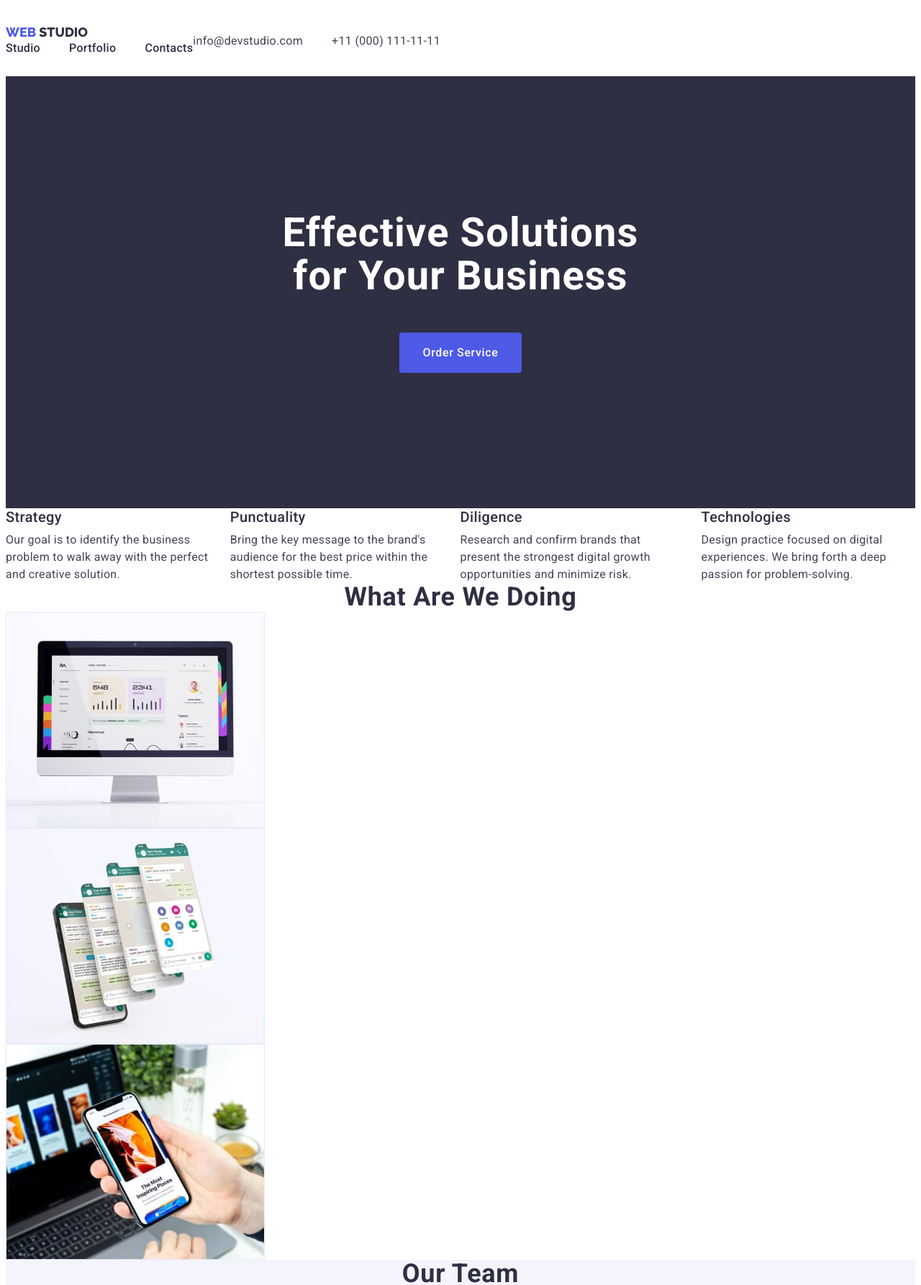
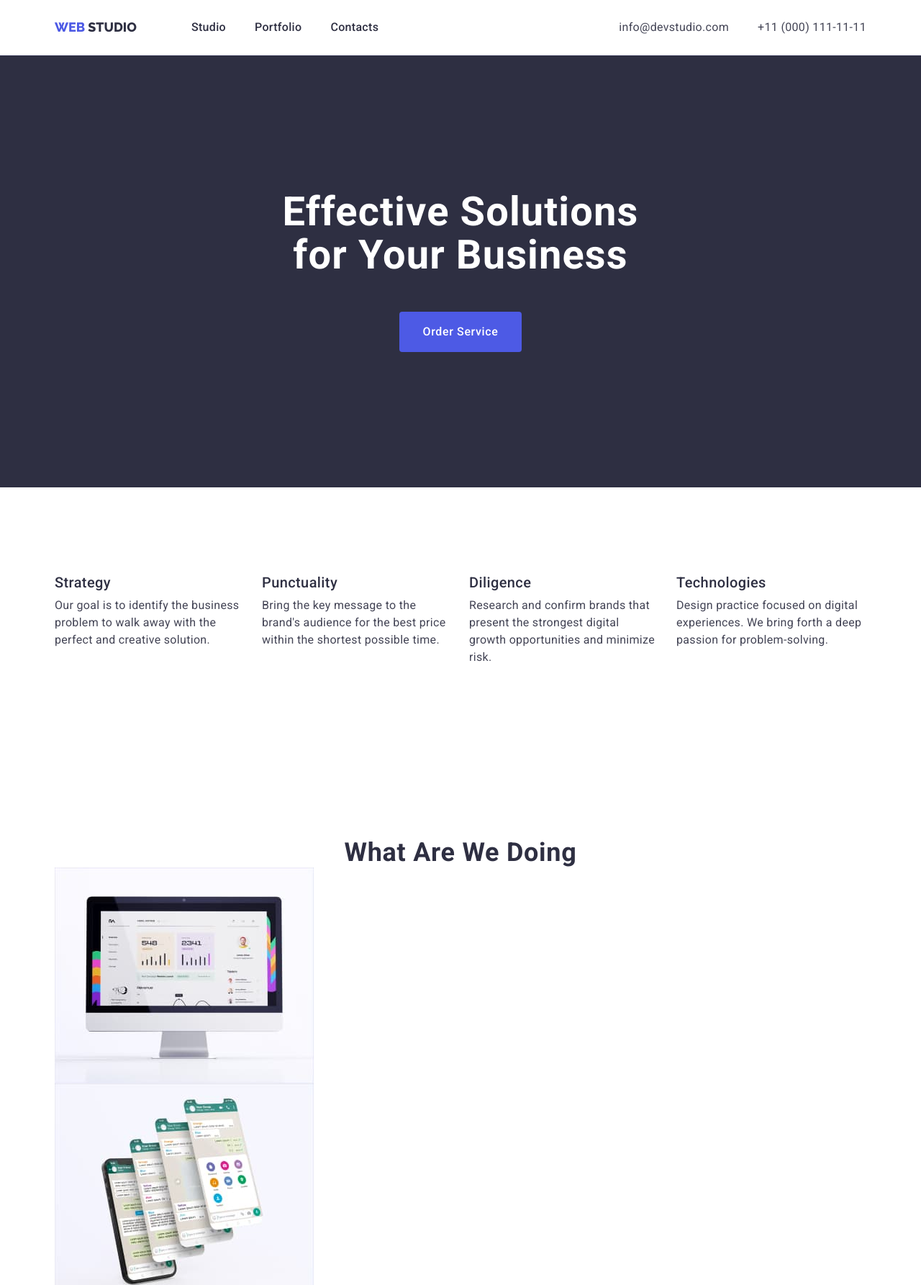
Before and after one commit to Gapach/goit-markup-hw-03, a plain HTML site: page index.html in a window 1280 px wide. Shown: the top 1785 px of the page at 72% size. Drawn offline with nearby package versions, Linux system fonts and the light colour scheme.

Commit message:
Update index.html

```diff
--- a/index.html
+++ b/index.html
@@ -8,12 +8,14 @@
     <link rel="preconnect" href="https://fonts.googleapis.com">
     <link rel="preconnect" href="https://fonts.gstatic.com" crossorigin>
     <link href="https://fonts.googleapis.com/css2?family=Raleway:wght@800&family=Roboto:wght@400;500;700&display=swap" rel="stylesheet">
+    <link rel="stylesheet" href="https://cdnjs.cloudflare.com/ajax/libs/modern-normalize/1.1.0/modern-normalize.min.css">
     <link rel="stylesheet" href="./css/styles.css" />
   </head>
 
   <body>
     <header class="page-header">
-      <nav class="page navigation">
+      <div class="container page-header-container">
+      <nav class="page-navigation">
         <a href="./index.html" class="logo link"
           >Web <span class="dark-logo">Studio</span></a
         >
@@ -29,7 +31,7 @@
           </li>
         </ul>
       </nav>
-      <address class="contact">
+      <address class="contacts">
         <ul class="contact list">
           <li class="contact-item">
             <a href="mailto:info@devstudio.com" class="contact-link link"
@@ -43,18 +45,22 @@
           </li>
         </ul>
       </address>
+    </div>
     </header>
 
     <main>
       <!-- Hero-->
 
       <section class="hero">
+        <div class="container">
         <h1 class="main-title">Effective Solutions for Your Business</h1>
         <button type="button" class="main-button">Order Service</button>
+      </div>
       </section>
 
       <!--Plyusi Kompanii-->
-      <section class="plyusi-companii">
+      <section class="plyusi-companii section">
+        <div class="container">
         <h2 hidden class="companii">Plyusi Kompanii</h2>
         <ul class="list companii-list">
           <li class="companii-item">
@@ -86,9 +92,11 @@
             </p>
           </li>
         </ul>
+      </div>
       </section>
       <!--What are we doing-->
-      <section class="servises">
+      <section class="servises section">
+        <div class="container">
         <h2 class="servise-title">What are we doing</h2>
         <ul class="list servise-list">
           <li class="servise-item">
@@ -116,9 +124,11 @@
             />
           </li>
         </ul>
+      </div>
       </section>
       <!--Our team-->
-      <section class="our-team">
+      <section class="our-team section">
+        <div class="container">
         <h2 class="our-team-title">Our Team</h2>
         <ul class="list our-team-list">
           <li class="our-team-item">
@@ -162,9 +172,11 @@
             <p class="our-team-position">UI Designer</p>
           </li>
         </ul>
+      </div>
       </section>
     </main>
     <footer class="footer">
+      <div class="container">
       <a href="./index.html" class="logo link"
         >Web <span class="white-logo">Studio</span></a
       >
@@ -172,6 +184,7 @@
         Increase the flow of customers and sales for your business with digital
         marketing & growth solutions.
       </p>
+    </div>
     </footer>
   </body>
 </html>
```
